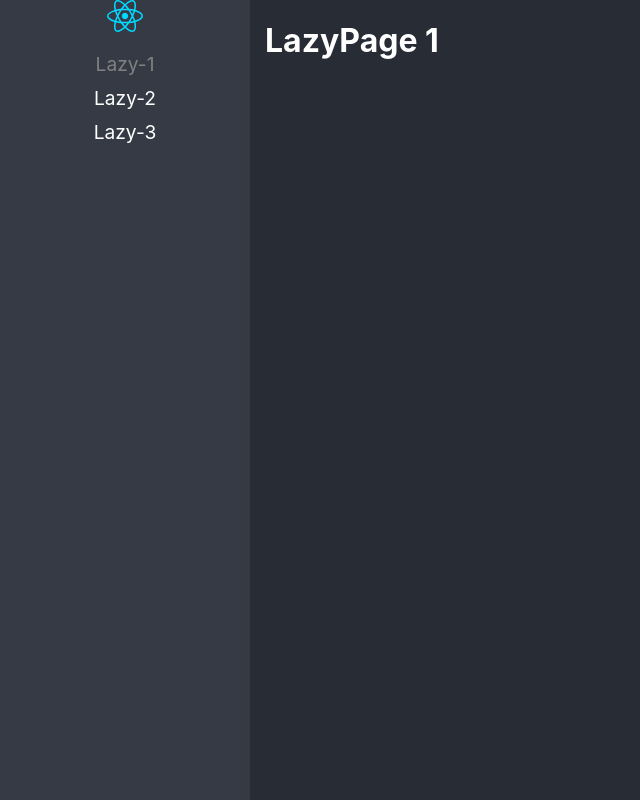
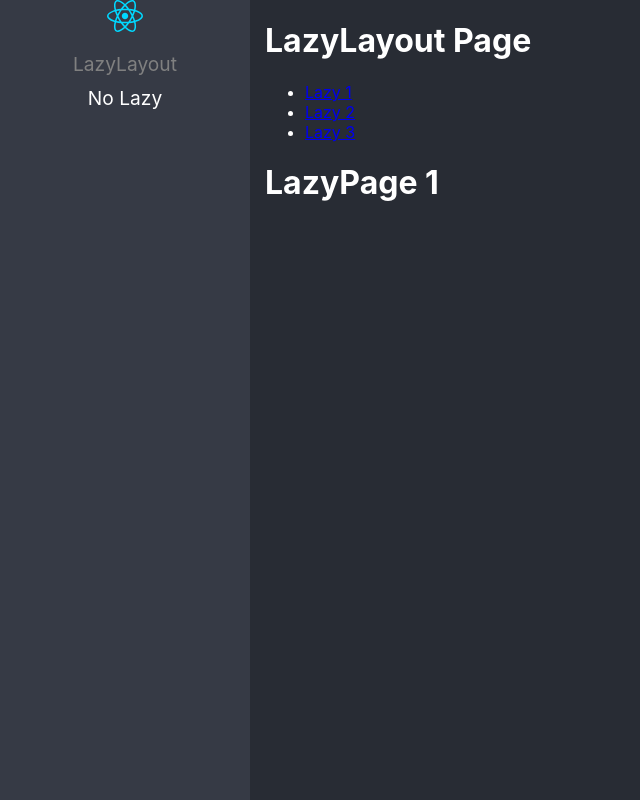
Before and after one commit to FernandoMG81/react-app, a React (Vite) app: page /lazyload/lazy1 in a window 1280 px wide. Before the commit this address led to /lazy1. Shown: the whole page, without its empty margins (0-640 px from the left). Built offline with nearby package versions, Linux system fonts and the light colour scheme.

Commit message:
Rutas anidadas

```diff
--- /dev/null
+++ b/src/01-lazyload/layout/LazyLayout.tsx
@@ -0,0 +1,36 @@
+import { Navigate, NavLink, Route, Routes } from "react-router-dom"
+import { LazyPage1, LazyPage2, LazyPage3 } from "../pages"
+
+export const LazyLayout = () => {
+  return (
+    <div>
+      <h1>LazyLayout Page</h1>
+
+    <ul>
+      <li>
+        <NavLink to='lazy1'>Lazy 1</NavLink>
+      </li>
+      <li>
+        <NavLink to='lazy2'>Lazy 2</NavLink>
+      </li>
+      <li>
+        <NavLink to='lazy3'>Lazy 3</NavLink>
+      </li>
+    </ul>
+
+
+    <Routes>
+      <Route path="lazy1" element={ <LazyPage1 />}/>
+      <Route path="lazy2" element={ <LazyPage2 />}/>
+      <Route path="lazy3" element={ <LazyPage3 />}/>
+
+      {/* <Route path="*" element={ <h1>Not Found</h1> }/> */}
+      <Route path="*" element={ <Navigate to='lazy1' />}/>
+
+    </Routes>
+
+    </div>
+  )
+}
+
+export default LazyLayout
--- /dev/null
+++ b/src/01-lazyload/pages/NoLazy.tsx
@@ -0,0 +1,8 @@
+
+export const NoLazy = () => {
+  return (
+    <div>
+      <h1>No LazyLoad Component</h1>
+    </div>
+  )
+}
--- a/src/routes/routes.ts
+++ b/src/routes/routes.ts
@@ -1,4 +1,5 @@
 import { lazy, LazyExoticComponent } from "react";
+import { NoLazy } from "../01-lazyload/pages/NoLazy";
 // import { LazyPage1, LazyPage2, LazyPage3 } from "../01-lazyload/pages";
 
 type JSXComponent = () => React.JSX.Element
@@ -10,27 +11,19 @@
   name: string;
 }
 
-const Lazy1 = lazy(() => import('../01-lazyload/pages/LazyPage1'))
-const Lazy2 = lazy(() => import('../01-lazyload/pages/LazyPage2'))
-const Lazy3 = lazy(() => import('../01-lazyload/pages/LazyPage3'))
+const LazyLayout = lazy(() => import('../01-lazyload/layout/LazyLayout'))
 
 export const routes: Route[] = [
   {
-    to: '/lazy1',
-    path:'lazy1',
-    Component: Lazy1,
-    name: 'Lazy-1'
+    path:'/lazyload/*',
+    to: '/lazyload/',
+    Component: LazyLayout,
+    name: 'LazyLayout'
   },
   {
-    to: '/lazy2',
-    path:'lazy2',
-    Component: Lazy2,
-    name: 'Lazy-2'
-  },
-  {
-    to: '/lazy3',
-    path:'lazy3',
-    Component: Lazy3,
-    name: 'Lazy-3'
+    to: '/no-lazy',
+    path:'no-lazy',
+    Component: NoLazy,
+    name: 'No Lazy'
   }
 ]
```
